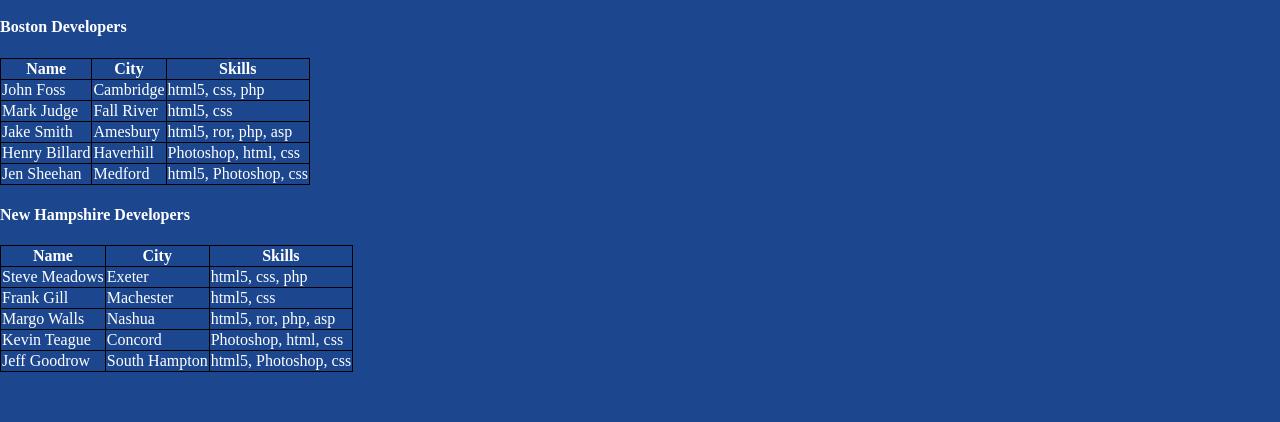
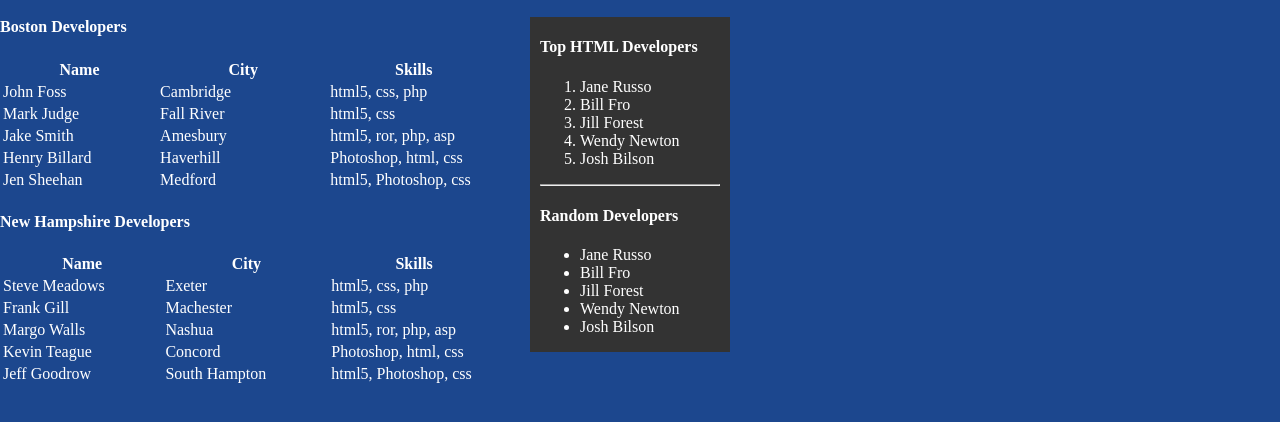
Before and after one commit to AmericaGL/tables_practice, a plain HTML site: page index.html in a window 1280 px wide. Shown: the part 50-472 px from the top of the page. Drawn offline with Linux system fonts and the light colour scheme.

Commit message:
fixing tables

```diff
--- a/index.html
+++ b/index.html
@@ -6,8 +6,8 @@
 </head>
 <body>
 	<h1>Blue Developer Directory</h1>
-<div><!-- main div starts  -->
-	<div><!--left div starts-->
+<div class ="container"><!-- main div starts  -->
+	<div class = "left"><!--left div starts-->
 		<!--left div starts-->
 		<h4>Boston Developers</h4>
 		<!--table1-->
@@ -85,10 +85,29 @@
 		</tbody>
 		</table>
 	</div><!--left div ends-->
-	<div><!--right div starts-->
+	<div class = "right" =>
+	<!--right div starts-->
 	<!-- heading -->
+	<h4>Top HTML Developers</h4>
 	<!-- ol list -->
+	<ol>
+		<li>Jane Russo</li>
+		<li>Bill Fro</li>
+		<li>Jill Forest</li>
+		<li>Wendy Newton</li>
+		<li>Josh Bilson</li>
+	</ol>
+	<hr />
 	<!--heading-->
+	<h4>Random Developers</h4>
+	<!-- ol list -->
+	<ul>
+		<li>Jane Russo</li>
+		<li>Bill Fro</li>
+		<li>Jill Forest</li>
+		<li>Wendy Newton</li>
+		<li>Josh Bilson</li>
+	</ul>
 	<!--ul list-->
 	</div><!--right div ends-->
 </div><!-- main div end -->
--- a/styles.css
+++ b/styles.css
@@ -12,6 +12,29 @@ h1{
 }
 
 table, th, td{
-	border: 1px solid black;
-	border-collapse: collapse;
+	width: 500px;
 }
+
+td{
+
+
+}
+
+.container{
+	width:730px;
+
+}
+
+.left{
+	width: 500px;
+	float: left;
+	padding-right: 20px;
+}
+
+.right{
+	width:180px;
+	float:right;
+	padding:0 10px 0 10px;
+	background: #333333;
+	margin-top: 20px;
+}
```
